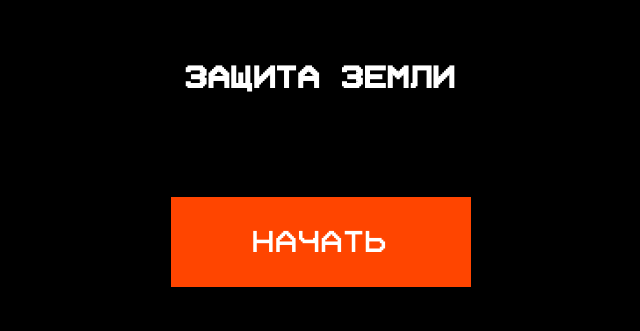
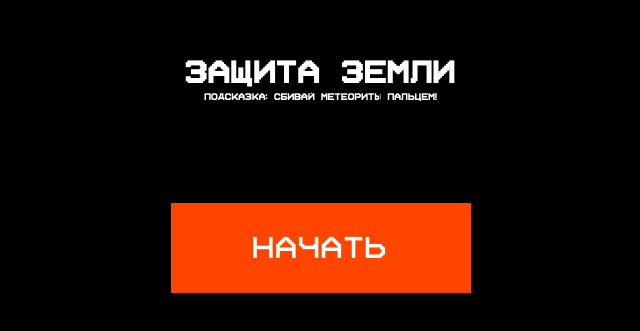
Before and after one commit to Maxim-prog292/planetariy_game_2, a plain HTML site: page index.html in a window 1280 px wide. Shown: the part 227-558 px from the top of the page, without its empty margins (319-959 px from the left). Drawn offline with Linux system fonts and the light colour scheme.

Commit message:
Update index.html

```diff
--- a/index.html
+++ b/index.html
@@ -13,6 +13,7 @@
     <!-- Стартовый экран -->
     <div id="startScreen">
       <h1>Защита Земли</h1>
+      <h6>Подсказка: сбивай метеориты пальцем!</h3>
       <button class="btn" id="startButton">Начать</button>
     </div>
 
```
